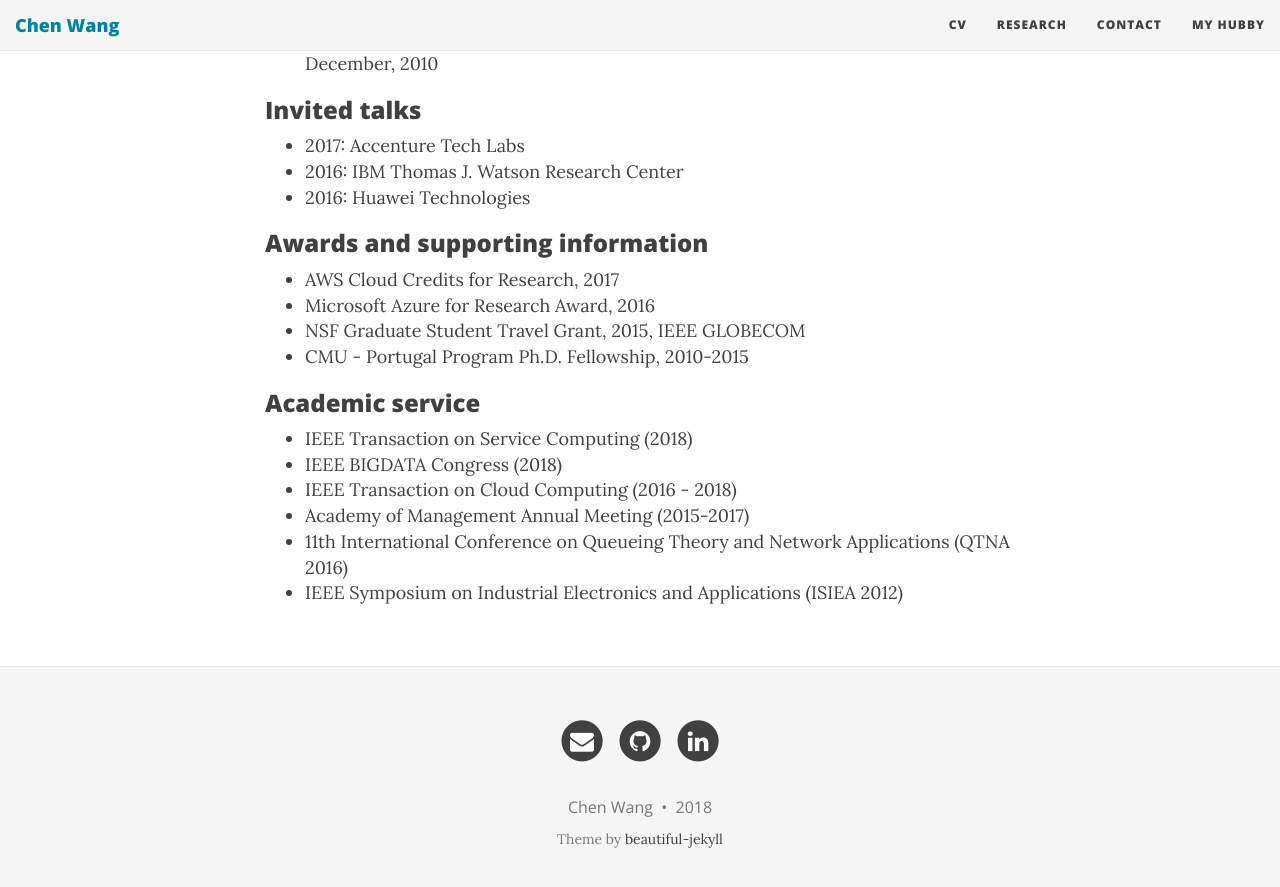
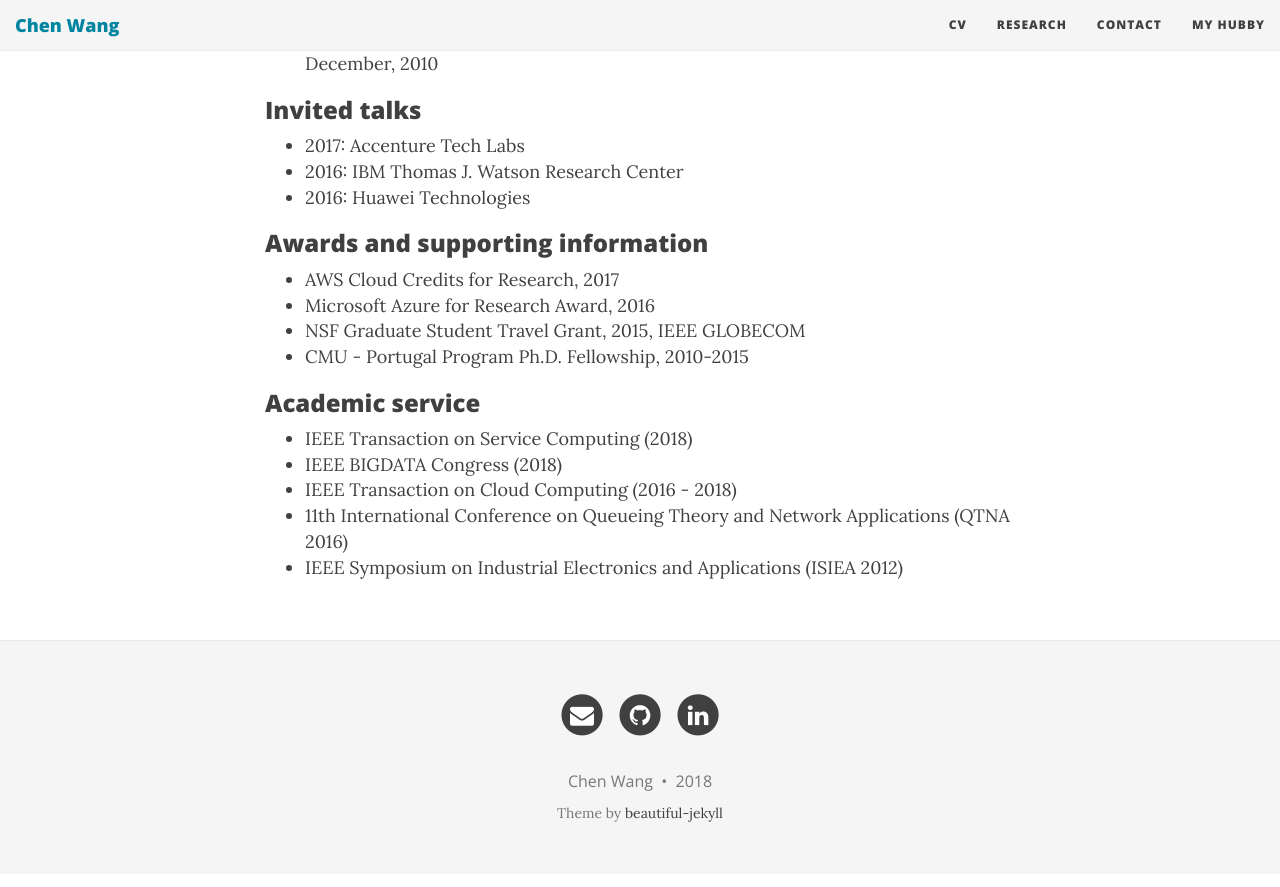
Before and after one commit to wangchen615/wangchen615.github.io, a Jekyll site: the page built from aboutme.md, in a window 1280 px wide and 900 px high, scrolled down 1443 px. Shown: the top 887 px of the window. Built offline with Jekyll 4.4.1, drawn with Linux system fonts in a browser that asks for light colours; nearby versions of some CDN libraries.

Commit message:
Remove academy of Management review

```diff
--- a/aboutme.md
+++ b/aboutme.md
@@ -54,6 +54,5 @@ title: Curriculum Vitae
 - IEEE Transaction on Service Computing (2018)
 - IEEE BIGDATA Congress (2018)
 - IEEE Transaction on Cloud Computing (2016 - 2018)
-- Academy of Management Annual Meeting (2015-2017)
 - 11th International Conference on Queueing Theory and Network Applications (QTNA 2016)
 - IEEE Symposium on Industrial Electronics and Applications (ISIEA 2012)
```
